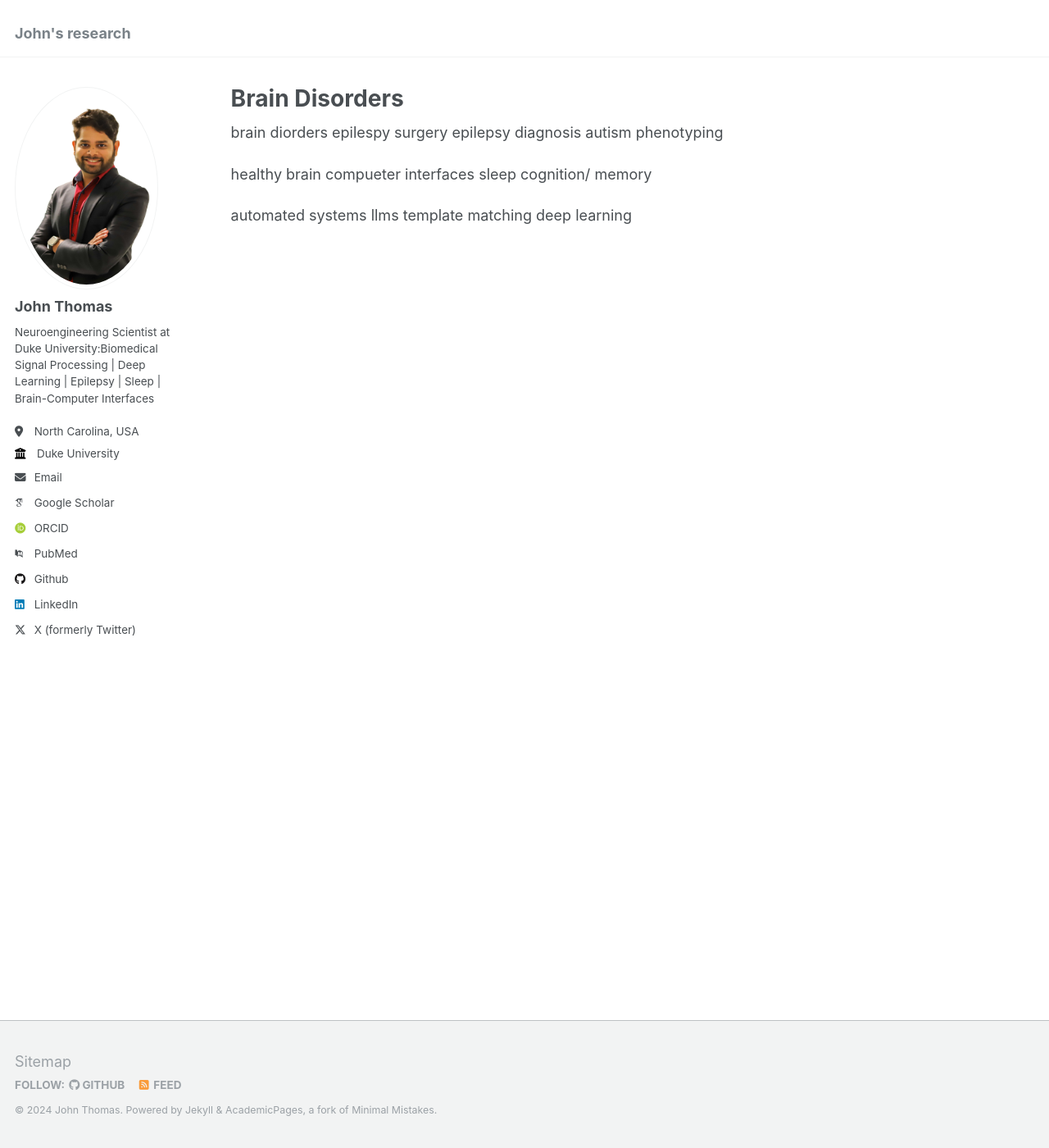
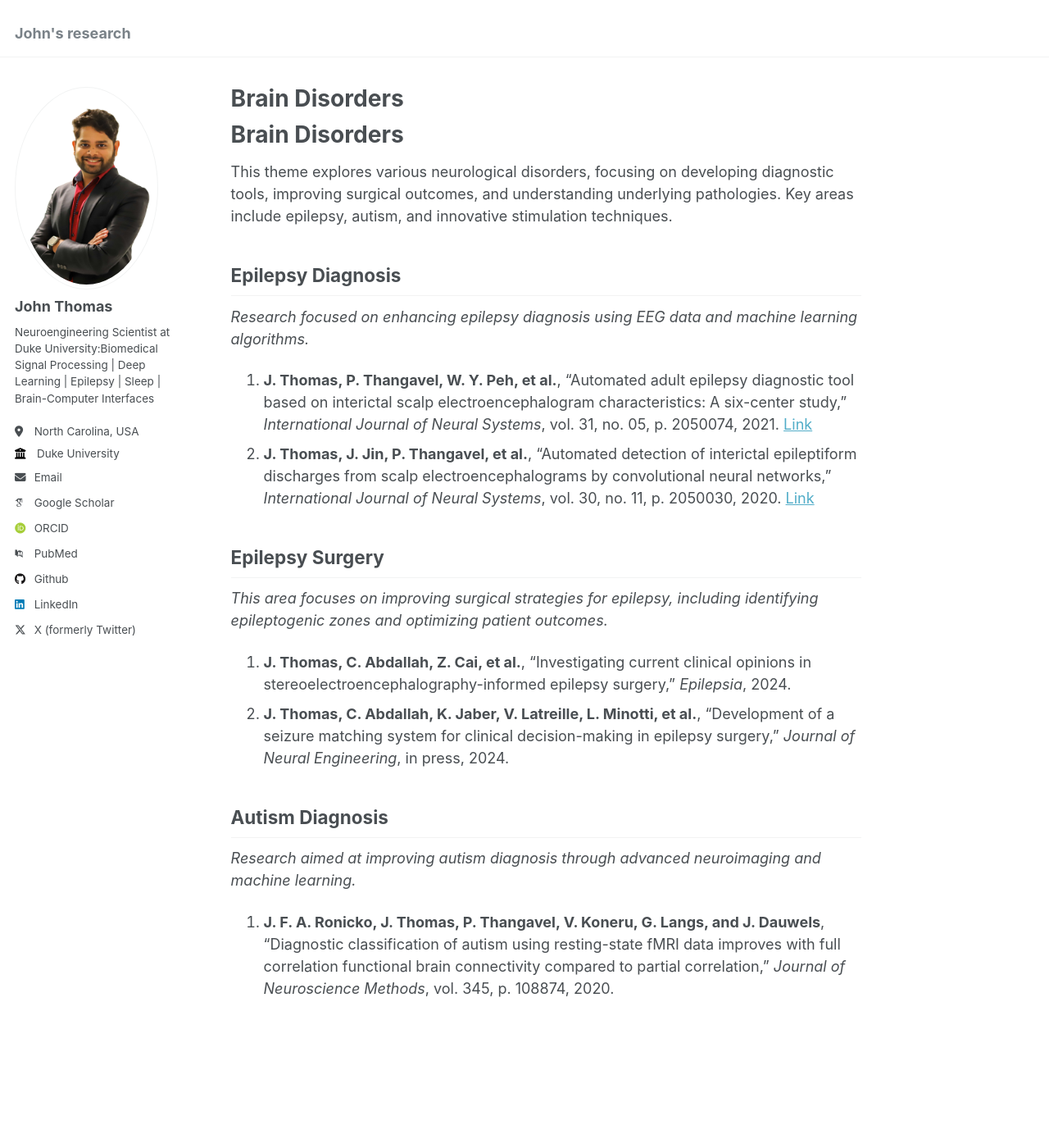
Before and after one commit to johnthomasphd/johnthomasphd.github.io, a Jekyll site: the page built from _pages/about_page_1.md, in a window 1280 px wide and 1400 px high. Shown: the whole window at 82% size. Built offline with Jekyll 4.4.1, drawn with Linux system fonts in a browser that asks for light colours; some web fonts are replaced.

Commit message:
Update about_page_1.md

```diff
--- a/_pages/about_page_1.md
+++ b/_pages/about_page_1.md
@@ -4,19 +4,26 @@ title: "Brain Disorders"
 author_profile: true
 ---
 
-brain diorders
-epilespy surgery
-epilepsy diagnosis
-autism
-phenotyping
+# Brain Disorders
 
-healthy
-brain compueter interfaces
-sleep
-cognition/ memory
+This theme explores various neurological disorders, focusing on developing diagnostic tools, improving surgical outcomes, and understanding underlying pathologies. Key areas include epilepsy, autism, and innovative stimulation techniques.
 
+## Epilepsy Diagnosis
 
-automated systems
-llms
-template matching
-deep learning
+*Research focused on enhancing epilepsy diagnosis using EEG data and machine learning algorithms.*
+
+1. **J. Thomas, P. Thangavel, W. Y. Peh, et al.**, “Automated adult epilepsy diagnostic tool based on interictal scalp electroencephalogram characteristics: A six-center study,” *International Journal of Neural Systems*, vol. 31, no. 05, p. 2050074, 2021. [Link](https://doi.org/10.1142/S0129065720500744)
+2. **J. Thomas, J. Jin, P. Thangavel, et al.**, “Automated detection of interictal epileptiform discharges from scalp electroencephalograms by convolutional neural networks,” *International Journal of Neural Systems*, vol. 30, no. 11, p. 2050030, 2020. [Link](https://doi.org/10.1142/S0129065720500306)
+
+## Epilepsy Surgery
+
+*This area focuses on improving surgical strategies for epilepsy, including identifying epileptogenic zones and optimizing patient outcomes.*
+
+1. **J. Thomas, C. Abdallah, Z. Cai, et al.**, “Investigating current clinical opinions in stereoelectroencephalography-informed epilepsy surgery,” *Epilepsia*, 2024.
+2. **J. Thomas, C. Abdallah, K. Jaber, V. Latreille, L. Minotti, et al.**, “Development of a seizure matching system for clinical decision-making in epilepsy surgery,” *Journal of Neural Engineering*, in press, 2024.
+
+## Autism Diagnosis
+
+*Research aimed at improving autism diagnosis through advanced neuroimaging and machine learning.*
+
+1. **J. F. A. Ronicko, J. Thomas, P. Thangavel, V. Koneru, G. Langs, and J. Dauwels**, “Diagnostic classification of autism using resting-state fMRI data improves with full correlation functional brain connectivity compared to partial correlation,” *Journal of Neuroscience Methods*, vol. 345, p. 108874, 2020.
```
